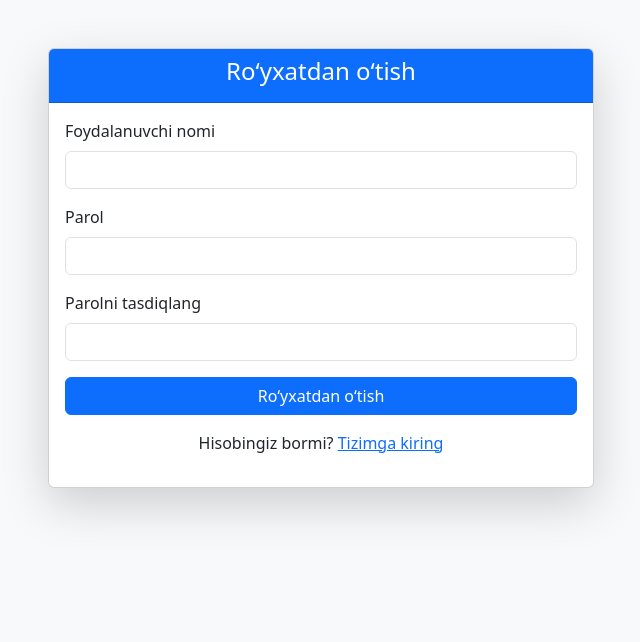
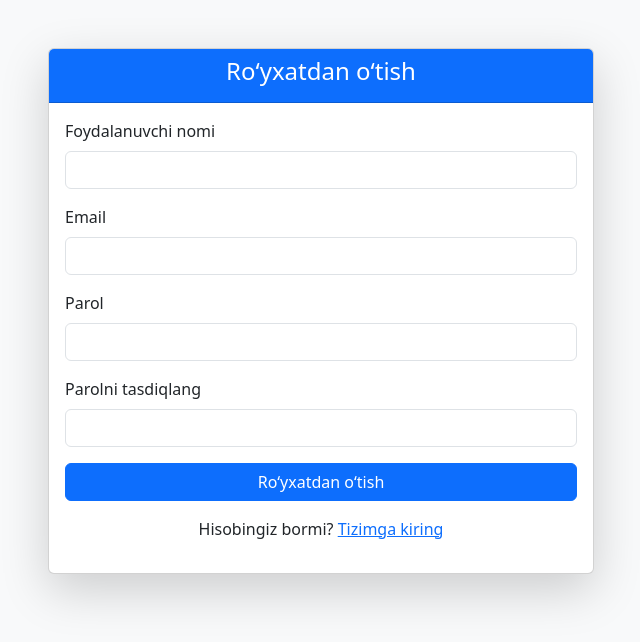
Before and after one commit to cyrax-1028/alibaba, a Django app: page /register/ in a window 1280 px wide. Shown: the top 642 px of the page, without its empty margins (319-959 px from the left). Run offline with Django 5.2, Linux system fonts and the light colour scheme.

Commit message:
Register, login, logout send mail done!

```diff
--- a/commerce/templates/commerce/Authentication/register.html
+++ b/commerce/templates/commerce/Authentication/register.html
@@ -30,6 +30,10 @@
                             <input type="text" class="form-control" id="username" name="username" required>
                         </div>
                         <div class="mb-3">
+                            <label for="email" class="form-label">Email</label>
+                            <input type="email" class="form-control" id="email" name="email" required>
+                        </div>
+                        <div class="mb-3">
                             <label for="password1" class="form-label">Parol</label>
                             <input type="password" class="form-control" id="password1" name="password1" required>
                         </div>
--- a/commerce/views.py
+++ b/commerce/views.py
@@ -1,5 +1,5 @@
 from lib2to3.fixes.fix_input import context
-
+from django.conf import settings
 from django.core.paginator import Paginator
 from django.http import JsonResponse
 from django.contrib.auth.decorators import login_required
@@ -9,7 +9,7 @@ from django.shortcuts import render, get_object_or_404, redirect
 from django.contrib import messages
 from django.urls import reverse_lazy
 from django.views.generic import CreateView
-
+from django.core.mail import send_mail
 from commerce.models import *
 from typing import Optional
 from commerce.forms import *
@@ -369,6 +369,7 @@ def about_alibaba(request):
 def register(request):
     if request.method == "POST":
         username = request.POST["username"]
+        email = request.POST["email"]
         password1 = request.POST["password1"]
         password2 = request.POST["password2"]
 
@@ -380,8 +381,20 @@ def register(request):
             messages.error(request, "Bu foydalanuvchi nomi allaqachon mavjud!")
             return redirect("register")
 
-        user = User.objects.create_user(username=username, password=password1)
+        if User.objects.filter(email=email).exists():
+            messages.error(request, "Bu email allaqachon ro‘yxatdan o‘tgan!")
+            return redirect("register")
+
+        user = User.objects.create_user(username=username, email=email, password=password1)
         user.save()
+
+        send_mail(
+            "Ro‘yxatdan o‘tish muvaffaqiyatli!",
+            f"Hurmatli {username}, siz Alibaba.com onlayn do'konidan muvaffaqiyatli ro‘yxatdan o‘tdingiz!",
+            settings.EMAIL_HOST_USER,
+            [email],
+            fail_silently=False,
+        )
 
         new_user = authenticate(request, username=username, password=password1)
         if new_user:
@@ -402,6 +415,13 @@ def user_login(request):
 
         if user is not None:
             login(request, user)
+            send_mail(
+                "Kirish muvaffaqiyatli!",
+                f"Hurmatli {username}, siz Alibaba.com tizimiga muvaffaqiyatli kirdingiz!",
+                settings.EMAIL_HOST_USER,
+                [user.email],
+                fail_silently=False,
+            )
             return redirect("product_list")
         else:
             messages.error(request, "Login yoki parol noto‘g‘ri!")
@@ -409,9 +429,14 @@ def user_login(request):
 
     return render(request, "commerce/Authentication/login.html")
 
-
 def user_logout(request):
+    if request.user.is_authenticated:
+        send_mail(
+            "Chiqish amalga oshirildi!",
+            f"Hurmatli {request.user.username}, siz Alibaba.com tizimidan chiqdingiz!",
+            settings.EMAIL_HOST_USER,
+            [request.user.email],
+            fail_silently=False,
+        )
     logout(request)
-    messages.success(request, "Siz tizimdan chiqdingiz!")
-
     return redirect("product_list")
```
Also changed, not shown: config/settings.py (+7 -0 lines).
